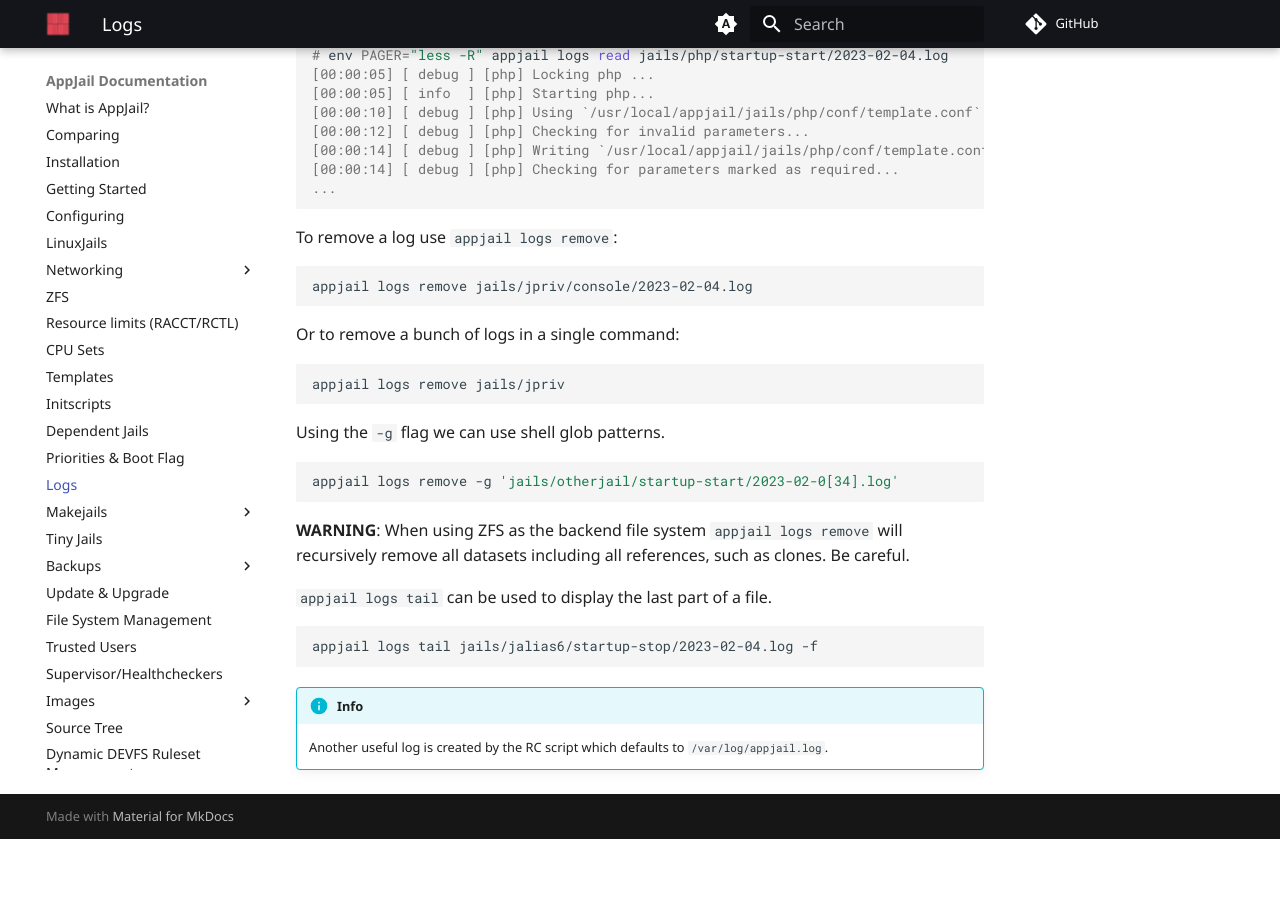
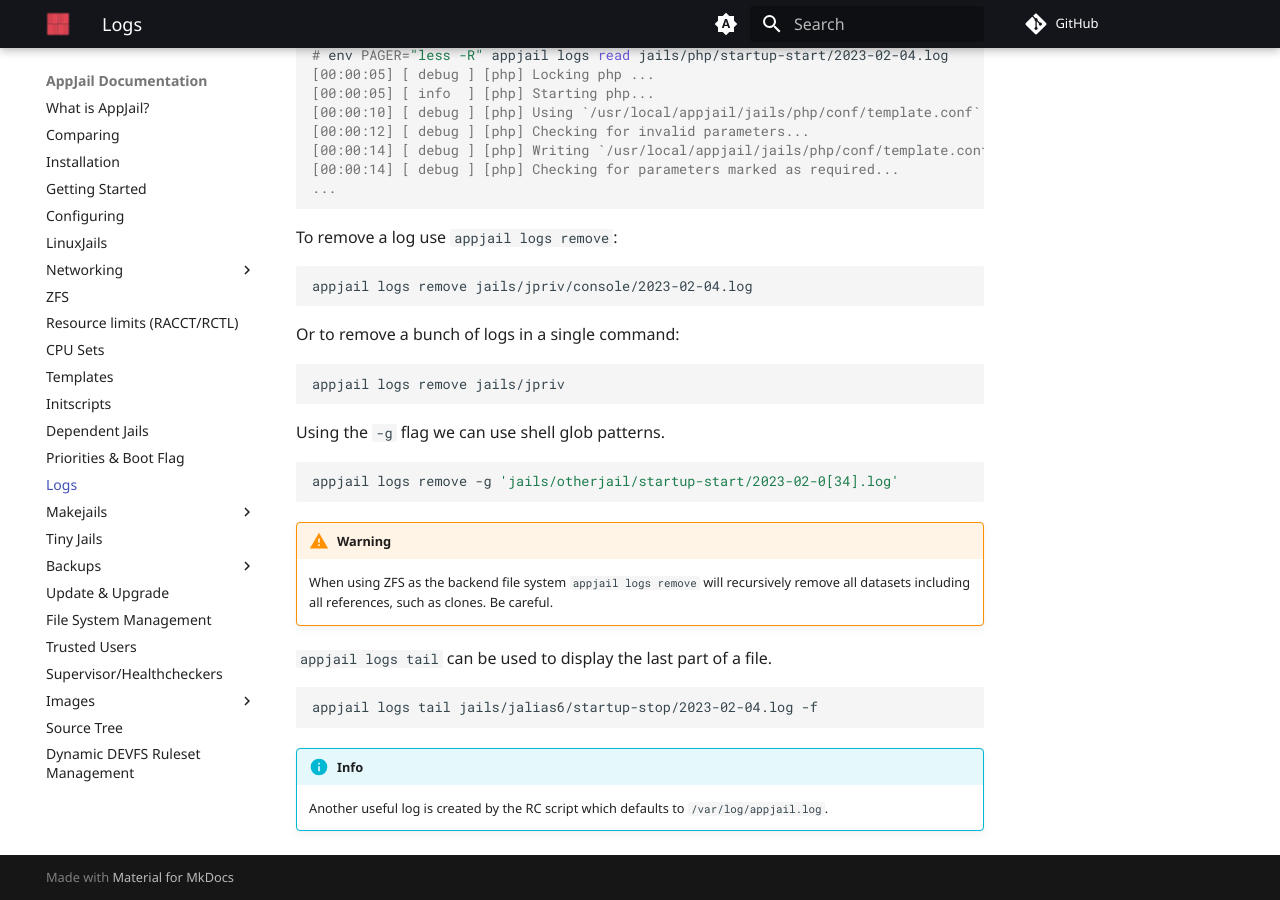
Before and after one commit to DtxdF/AppJail.docs, an MkDocs documentation site: the page built from docs/logs.md, in a window 1280 px wide and 900 px high, scrolled down 3167 px. Built offline with MkDocs 1.6.1 and Material for MkDocs 9.7.7, drawn with Linux system fonts in a browser that asks for light colours; comment, search, counter and statistics services are not loaded; before the commit the page ends 4006 px from its top, so only the background shows below that.

````diff
--- a/docs/logs.md
+++ b/docs/logs.md
@@ -168,7 +168,10 @@ Using the `-g` flag we can use shell glob patterns.
 appjail logs remove -g 'jails/otherjail/startup-start/2023-02-0[34].log'
 ```
 
-**WARNING**: When using ZFS as the backend file system `appjail logs remove` will recursively remove all datasets including all references, such as clones. Be careful.
+!!! warning
+
+    When using ZFS as the backend file system `appjail logs remove` will recursively
+    remove all datasets including all references, such as clones. Be careful.
 
 `appjail logs tail` can be used to display the last part of a file.
 
````
Also changed, not shown: docs/images/maintenance.md (+4 -1 lines).
